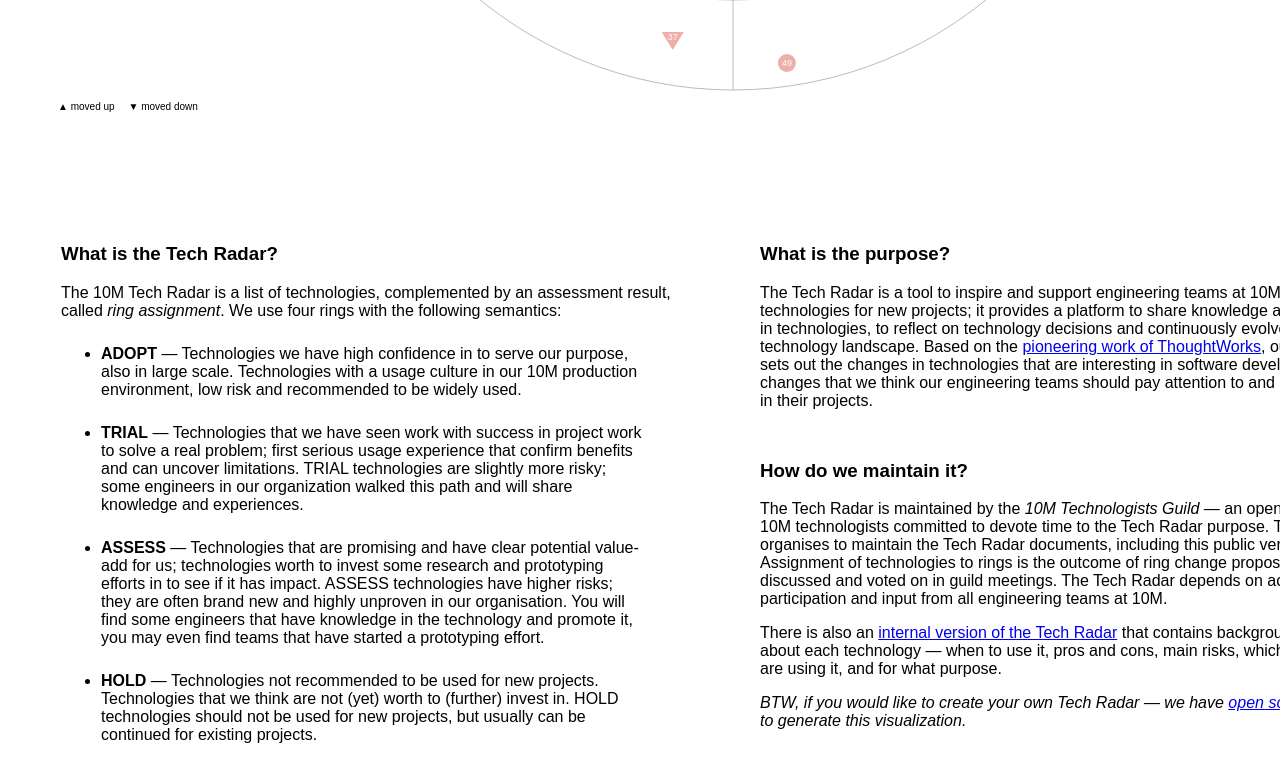
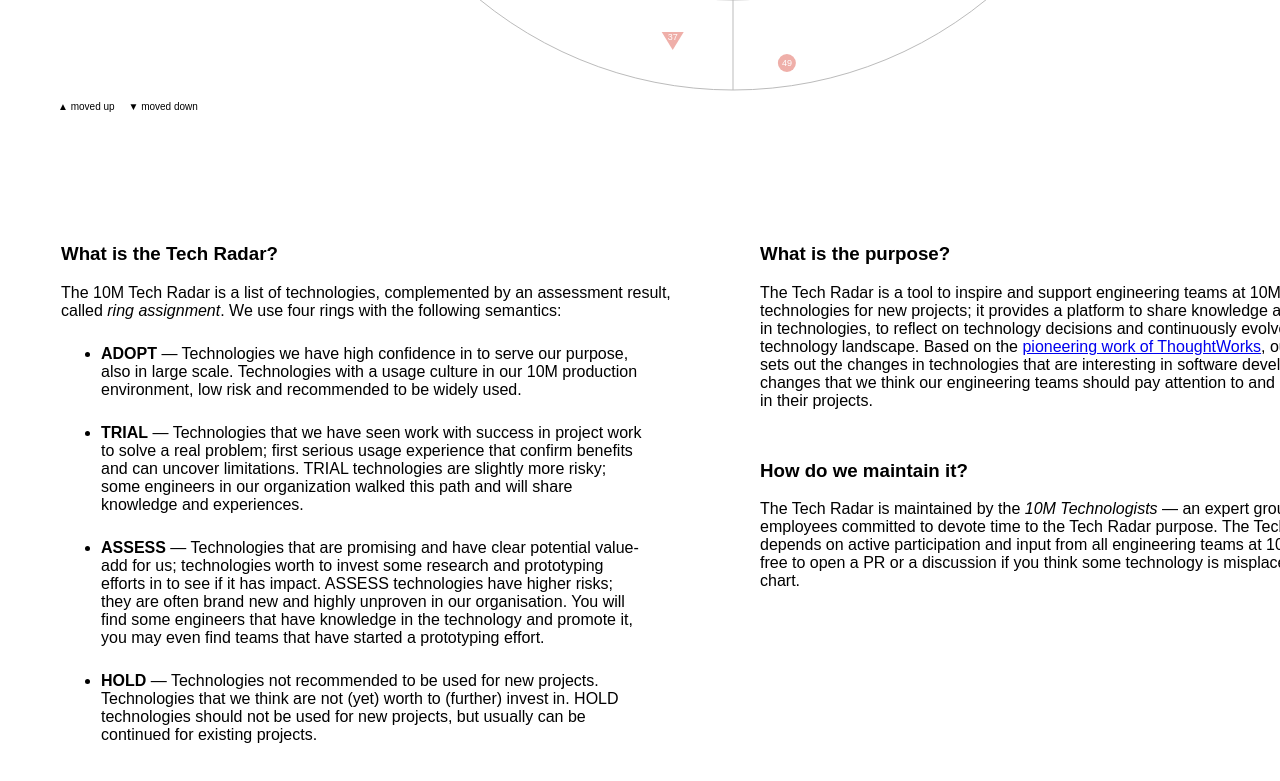
Before and after one commit to nifty10m/tech-radar, a plain HTML site: page docs/index.html in a window 1280 px wide. Shown: the part 818-1599 px from the top of the page. Drawn offline with nearby package versions, Linux system fonts and the light colour scheme.

Commit message:
Changed the contribution rules to reflect the 10M organisation

```diff
--- a/docs/index.html
+++ b/docs/index.html
@@ -495,15 +495,7 @@ The Tech Radar is a tool to inspire and support engineering teams at 10M to pick
 <h3>How do we maintain it?</h3>
 
 <p>
-The Tech Radar is maintained by the <i>10M Technologists Guild</i> &mdash; an open group of  senior 10M technologists committed to devote time to the Tech Radar purpose. The guild self organises to maintain the Tech Radar documents, including this public version. Assignment of technologies to rings is the outcome of ring change proposals, which are discussed and voted on in guild meetings. The Tech Radar depends on active participation and input from all engineering teams at 10M.
-</p>
-
-<p>
-There is also an <a href="https://techradar.zalando.net/">internal version of the Tech Radar</a> that contains background information about each technology &mdash; when to use it, pros and cons, main risks, which teams at 10M are using it, and for what purpose.
-</p>
-
-<p>
-<i>BTW, if you would like to create your own Tech Radar &mdash; we have <a href="https://github.com/zalando/tech-radar">open sourced the code</a> to generate this visualization.</i>
+The Tech Radar is maintained by the <i>10M Technologists </i> &mdash; an expert group of 10M employees committed to devote time to the Tech Radar purpose. The Tech Radar depends on active participation and input from all engineering teams at 10M. Please feel free to open a PR or a discussion if you think some technology is misplaced within this chart.
 </p>
 
 </td></tr>
```
